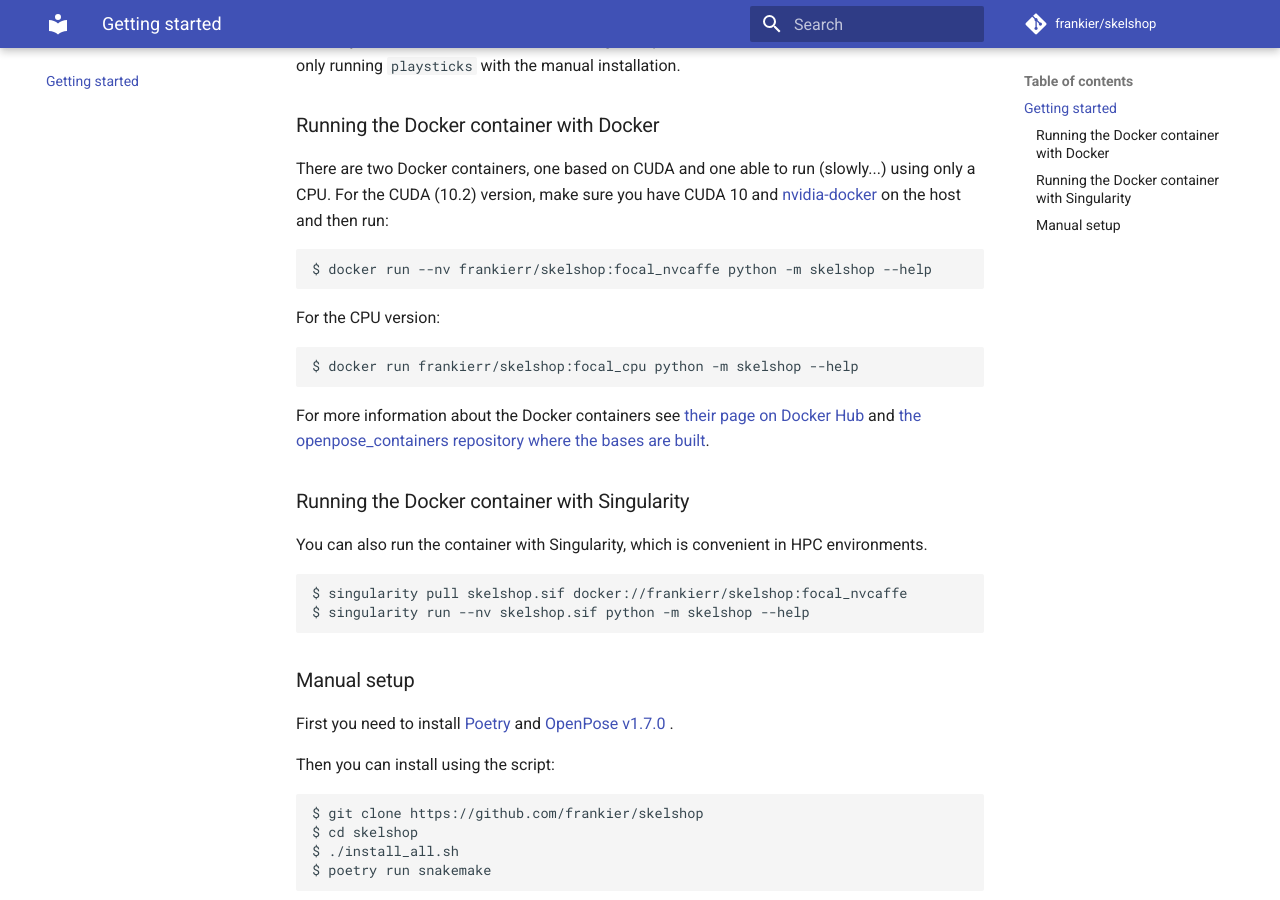
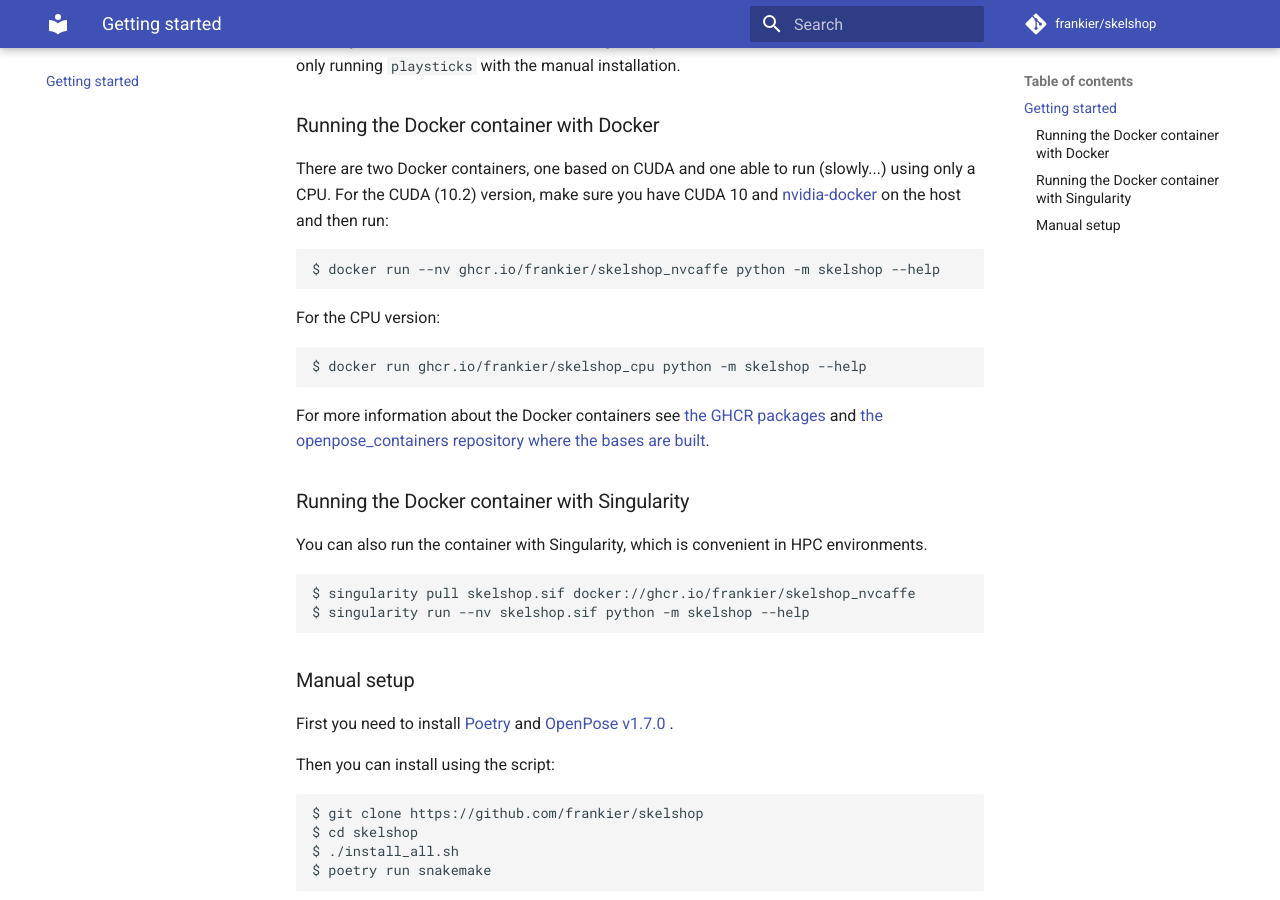
Before and after one commit to frankier/skelshop, an MkDocs documentation site: the page built from docs/index.md, in a window 1280 px wide and 900 px high, scrolled down 629 px. Built offline with MkDocs 1.6.1 and Material for MkDocs 9.7.7, drawn with Linux system fonts in a browser that asks for light colours; comment, search, counter and statistics services are not loaded.

Commit message:
Update everything to use packages from ghcr.io

```diff
--- a/docs/index.md
+++ b/docs/index.md
@@ -28,14 +28,14 @@ There are two Docker containers, one based on CUDA and one able to run
 CUDA 10 and [nvidia-docker](https://github.com/NVIDIA/nvidia-docker) on the
 host and then run:
 
-    $ docker run --nv frankierr/skelshop:focal_nvcaffe python -m skelshop --help
+    $ docker run --nv ghcr.io/frankier/skelshop_nvcaffe python -m skelshop --help
 
 For the CPU version:
 
-    $ docker run frankierr/skelshop:focal_cpu python -m skelshop --help
+    $ docker run ghcr.io/frankier/skelshop_cpu python -m skelshop --help
 
-For more information about the Docker containers see [their page on Docker
-Hub](https://hub.docker.com/r/frankierr/skelshop) and [the
+For more information about the Docker containers see [the GHCR
+packages](https://github.com/frankier?tab=packages&repo_name=skelshop) and [the
 openpose_containers repository where the bases are
 built](https://github.com/frankier/openpose_containers).
 
@@ -43,7 +43,7 @@ built](https://github.com/frankier/openpose_containers).
 
 You can also run the container with Singularity, which is convenient in HPC environments.
 
-    $ singularity pull skelshop.sif docker://frankierr/skelshop:focal_nvcaffe
+    $ singularity pull skelshop.sif docker://ghcr.io/frankier/skelshop_nvcaffe
     $ singularity run --nv skelshop.sif python -m skelshop --help
 
 ### Manual setup
```
Also changed, not shown: README.md (+2 -2 lines), docs/snakemake.md (+1 -1 lines), docs/usage-examples.md (+2 -2 lines).
